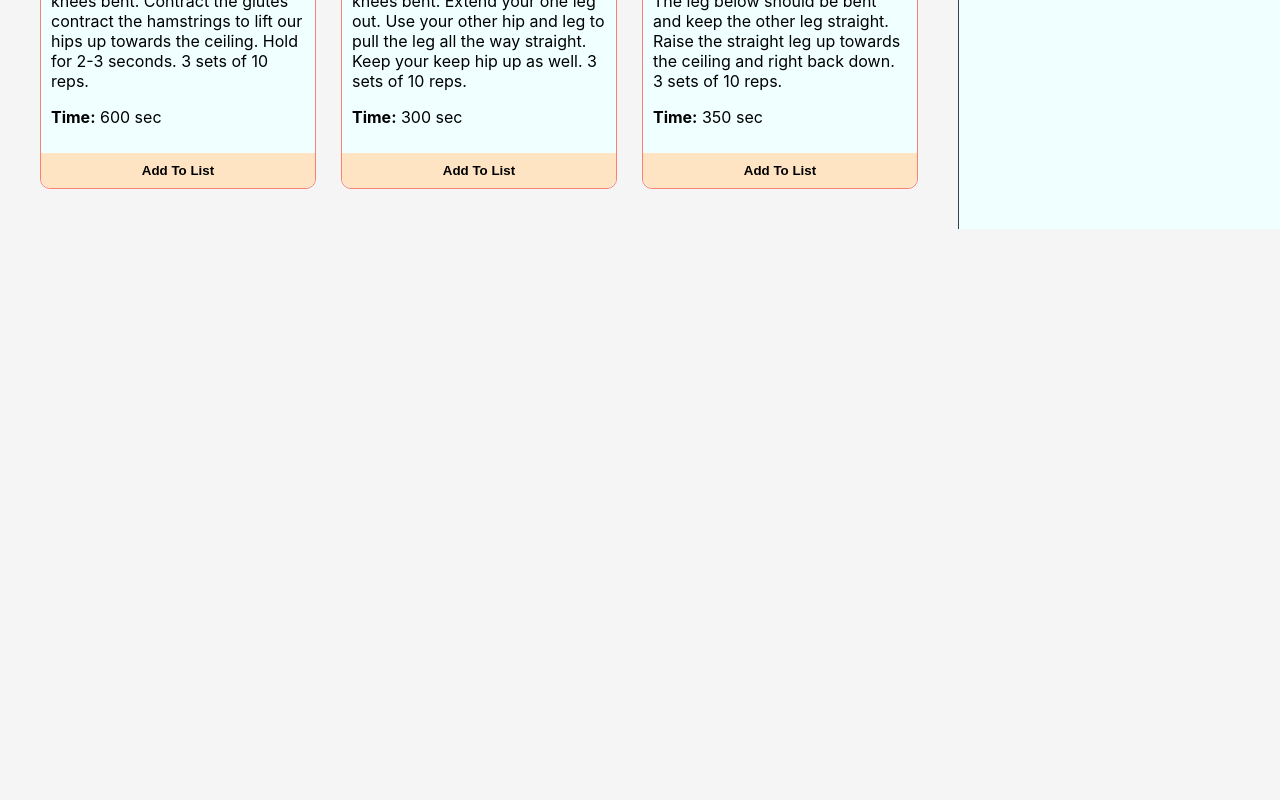
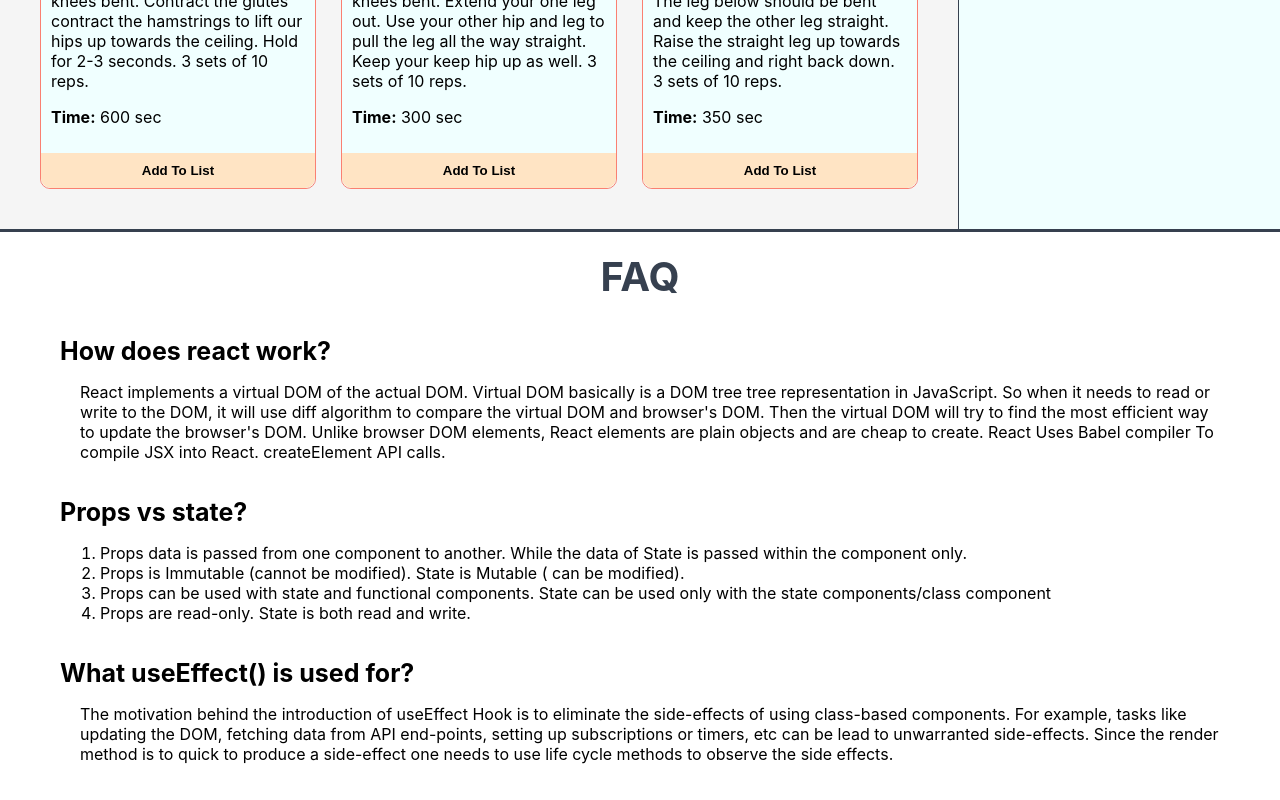
Before and after one commit to Mohammad-Hidayat-Ullah-Reza/ultra-active-club, a React (Create React App) app: page / in a window 1280 px wide. Shown: the part 895-1695 px from the top of the page. Before the commit the page ends 1124 px from the top, so only its background shows below. Built offline with nearby package versions, Linux system fonts and the light colour scheme.

Commit message:
faq section completed

```diff
--- a/src/App.js
+++ b/src/App.js
@@ -1,10 +1,12 @@
 import "./App.css";
 import Container from "./components/Container/Container";
+import Questions from "./components/Questions/Questions";
 
 function App() {
   return (
     <div className="App">
       <Container></Container>
+      <Questions></Questions>
     </div>
   );
 }
--- a/src/components/Questions/Questions.css
+++ b/src/components/Questions/Questions.css
@@ -0,0 +1,22 @@
+.questions-container {
+  padding: 20px 60px;
+  background-color: white;
+  text-align: left;
+  border-top: 3px solid #36404f;
+}
+
+.questions-container h2 {
+  color: #36404f;
+  margin-top: 0;
+  font-size: 40px;
+  text-align: center;
+}
+.questions-container > div > h3 {
+  margin-top: 35px;
+  margin-bottom: 0px;
+  font-size: 25px;
+}
+
+.questions-container > div > p {
+  padding-left: 20px;
+}
--- a/src/components/Questions/Questions.js
+++ b/src/components/Questions/Questions.js
@@ -3,10 +3,23 @@ import React from "react";
 
 const Questions = () => {
   return (
-    <div>
+    <div className="questions-container">
+      <h2>FAQ</h2>
       <div>
         <h3>How does react work?</h3>
         <p>
+          React implements a virtual DOM of the actual DOM. Virtual DOM
+          basically is a DOM tree tree representation in JavaScript. So when it
+          needs to read or write to the DOM, it will use diff algorithm to
+          compare the virtual DOM and browser's DOM. Then the virtual DOM will
+          try to find the most efficient way to update the browser's DOM. Unlike
+          browser DOM elements, React elements are plain objects and are cheap
+          to create. React Uses Babel compiler To compile JSX into React.
+          createElement API calls.
+        </p>
+      </div>
+      <div>
+        <h3>Props vs state?</h3>
         <ol>
           <li>
             Props data is passed from one component to another. While the data
@@ -17,20 +30,23 @@ const Questions = () => {
             modified).
           </li>
           <li>
-              Props can be used with state and functional components. State can
-              be used only with the state components/class component
+            Props can be used with state and functional components. State can be
+            used only with the state components/class component
           </li>
           <li>Props are read-only. State is both read and write.</li>
         </ol>
-        </p>
       </div>
       <div>
-        <h3>props vs state?</h3>
-        <p></p>
-      </div>
-      <div>
-        <h3>what useEffect is used for?</h3>
-        <p></p>
+        <h3>What useEffect() is used for?</h3>
+        <p>
+          The motivation behind the introduction of useEffect Hook is to
+          eliminate the side-effects of using class-based components. For
+          example, tasks like updating the DOM, fetching data from API
+          end-points, setting up subscriptions or timers, etc can be lead to
+          unwarranted side-effects. Since the render method is to quick to
+          produce a side-effect one needs to use life cycle methods to observe
+          the side effects.
+        </p>
       </div>
     </div>
   );
--- a/src/components/TimeSection/TimeSection.css
+++ b/src/components/TimeSection/TimeSection.css
@@ -99,16 +99,15 @@
 }
 
 @media screen and (max-width: 577px) {
-  .aside-section-subcontainer {
-    position: relative;
-  }
-
+  .select-break-time,
   .exercise-details {
+    font-size: 20px;
     text-align: center;
-    margin-top: 0;
+    margin-top: 5px;
   }
   .exercise-time,
   .break-time {
+    font-size: 15px;
     text-align: center;
     flex-direction: column;
   }
```
Lines whose indentation alone changed are shown as unchanged.
